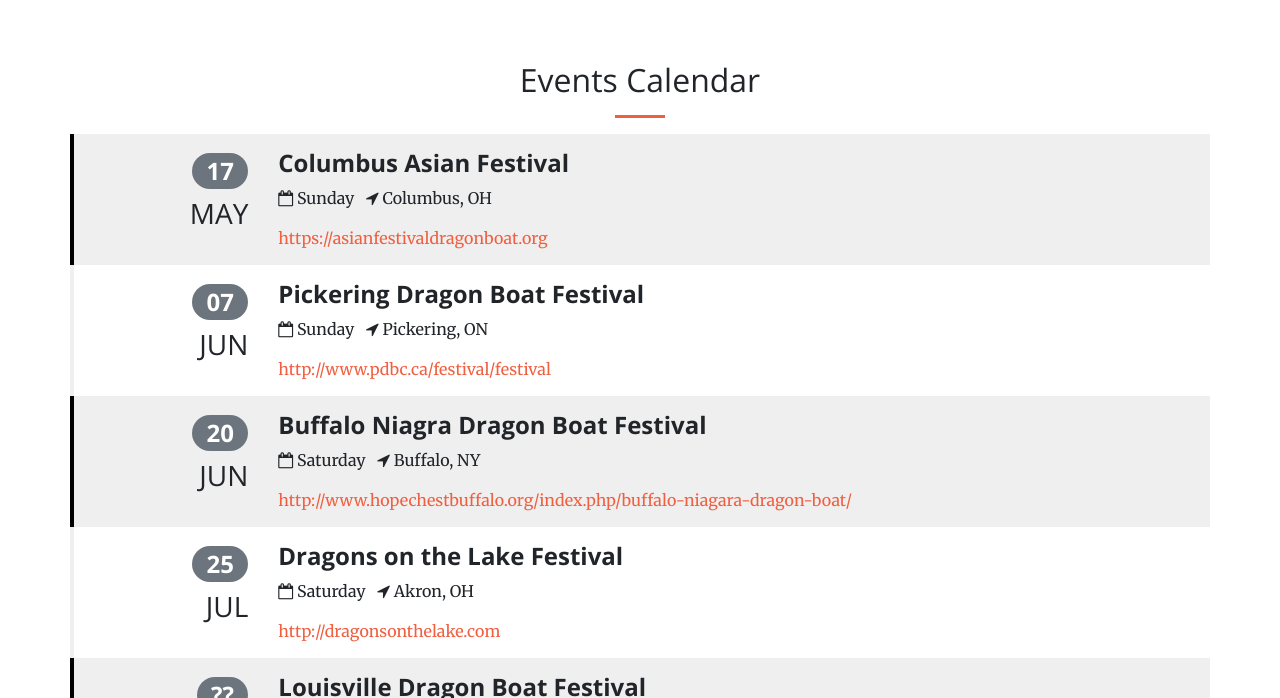
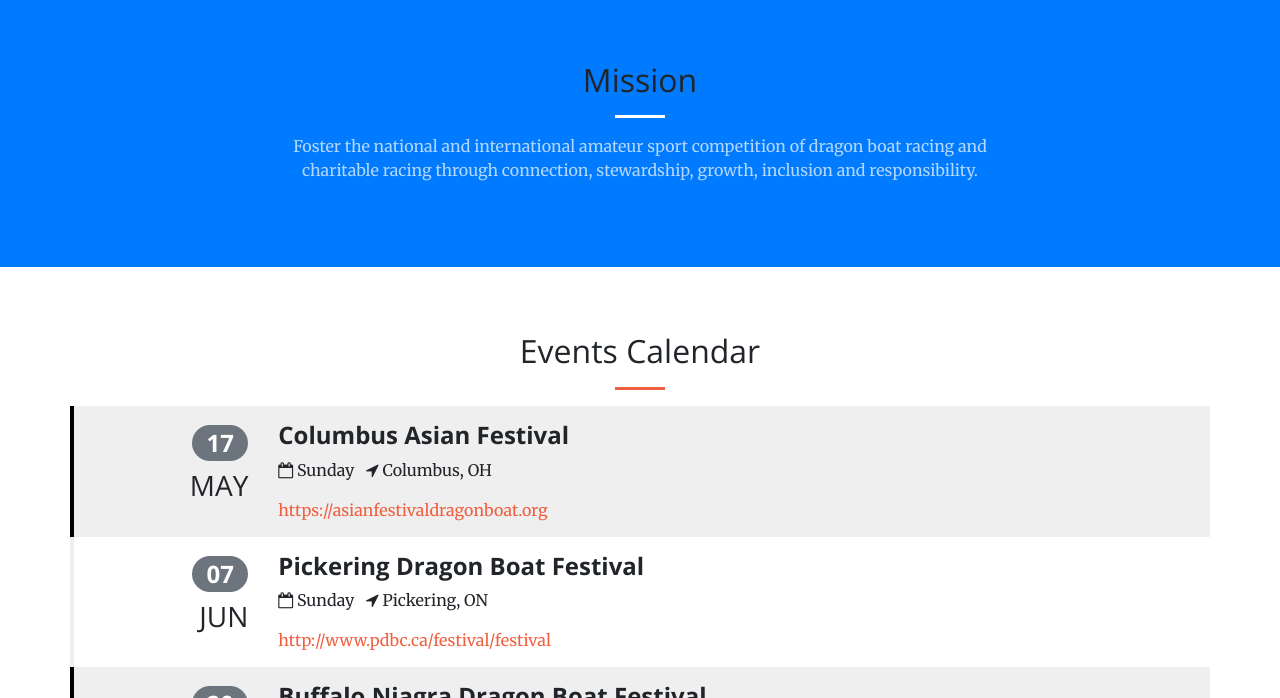
Before and after one commit to StilgarISCA/dragonflyers.org, a Jekyll site: the page built from index.html, in a window 1280 px wide and 900 px high, scrolled down 702 px, cut to the strip 202-900 px from the top of the window. Built offline with Jekyll 4.4.1, drawn with Linux system fonts in a browser that asks for light colours.

Commit message:
Change about text to mission

```diff
--- a/_includes/about.html
+++ b/_includes/about.html
@@ -2,12 +2,9 @@
     <div class="container">
         <div class="row">
             <div class="col-xl-8 offset-lg-2 text-center">
-                <h2 class="section-heading">We've got what you need!</h2>
+                <h2 class="section-heading">Mission</h2>
                 <hr class="light">
-                <p class="text-faded">Start Bootstrap has everything you need to get your new website up and
-                    running in no time! All of the templates and themes on Start Bootstrap
-                    are open source, free to download, and easy to use. No strings attached!</p>
-                <a href="#" class="btn btn-secondary btn-xl">Get Started!</a>
+                <p class="text-faded">Foster the national and international amateur sport competition of dragon boat racing and charitable racing through connection, stewardship, growth, inclusion and responsibility.</p>
             </div>
         </div>
     </div>
--- a/_layouts/front.html
+++ b/_layouts/front.html
@@ -6,7 +6,7 @@
 <body id="page-top">
     {% include nav.html %}
     {% include header.html %}
-    <!--{% include about.html %}-->
+    {% include about.html %}
     {% include events.html %}
     {% include donate.html %}
     {% include contact.html %}
```
